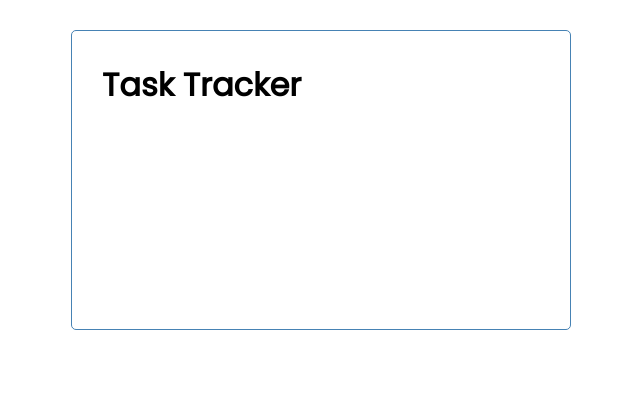
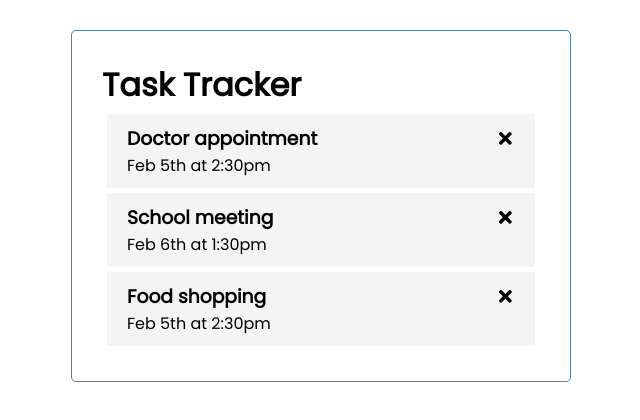
Before and after one commit to Ketan-Suthar/React-JS, a React (Create React App) app in the folder react-task-tracker/: page / in a window 1280 px wide. Shown: the top 420 px of the page, without its empty margins (319-959 px from the left). Built offline with nearby package versions, Linux system fonts and the light colour scheme.

Commit message:
add on delete functionality

```diff
--- a/react-task-tracker/package.json
+++ b/react-task-tracker/package.json
@@ -8,6 +8,7 @@
     "@testing-library/user-event": "^13.5.0",
     "react": "^18.2.0",
     "react-dom": "^18.2.0",
+    "react-icons": "^4.7.1",
     "react-scripts": "5.0.1",
     "web-vitals": "^2.1.4"
   },
--- a/react-task-tracker/src/App.js
+++ b/react-task-tracker/src/App.js
@@ -1,9 +1,40 @@
 import Header from "./components/Header";
+import Tasks from "./components/Tasks";
+import { useState } from "react"
+
 
 function App() {
+  const [tasks, setTasks] = useState([
+    {
+      id: 1,
+      text: 'Doctor appointment',
+      day: 'Feb 5th at 2:30pm',
+      remider: true
+    },
+    {
+      id: 2,
+      text: 'School meeting',
+      day: 'Feb 6th at 1:30pm',
+      remider: true
+    },
+    {
+      id: 3,
+      text: 'Food shopping',
+      day: 'Feb 5th at 2:30pm',
+      remider: false
+    }
+  ])
+
+  // Delete task
+  const deleteTask = (id) => {
+    console.log('delete: ' + id)
+    setTasks(tasks.filter((task) => task.id !== id))
+  }
+
   return (
     <div className="container">
       <Header />
+      {tasks.length > 0 ? (<Tasks tasks={tasks} onDelete={deleteTask} />) : 'No tasks to show'}
     </div>
   );
 }
--- /dev/null
+++ b/react-task-tracker/src/components/Task.js
@@ -0,0 +1,12 @@
+import { FaTimes }  from 'react-icons/fa'
+
+function Task({task, onDelete}) {
+  return (
+    <div className="task">
+        <h3>{task.text} <FaTimes onClick={() => onDelete(task.id)}/> </h3>
+        <p>{task.day}</p>
+    </div>
+  )
+}
+
+export default Task
--- /dev/null
+++ b/react-task-tracker/src/components/Tasks.js
@@ -0,0 +1,14 @@
+import Task from "./Task"
+
+
+function Tasks({tasks, onDelete}) {
+
+  return (
+    <>
+      {tasks.map((task) => (
+        <Task key={task.id} task={task} onDelete={onDelete} />))}
+    </>
+  )
+}
+
+export default Tasks
```
Also changed, not shown: 1 other file (tests, documents, lock files or other folders).
